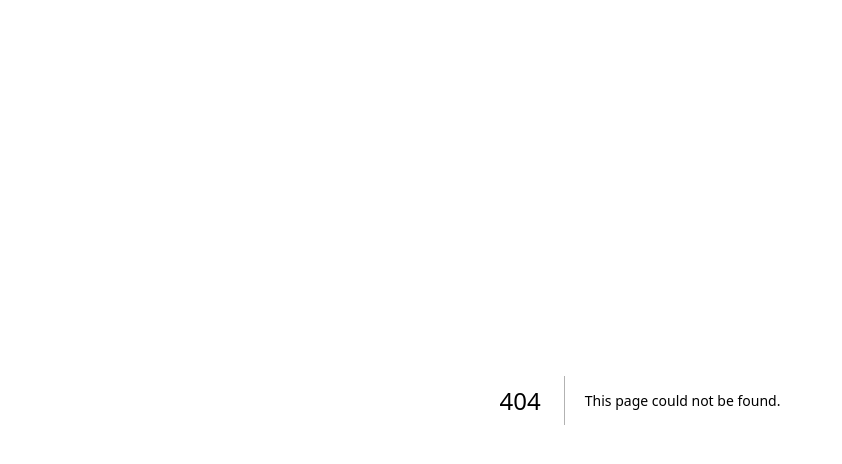
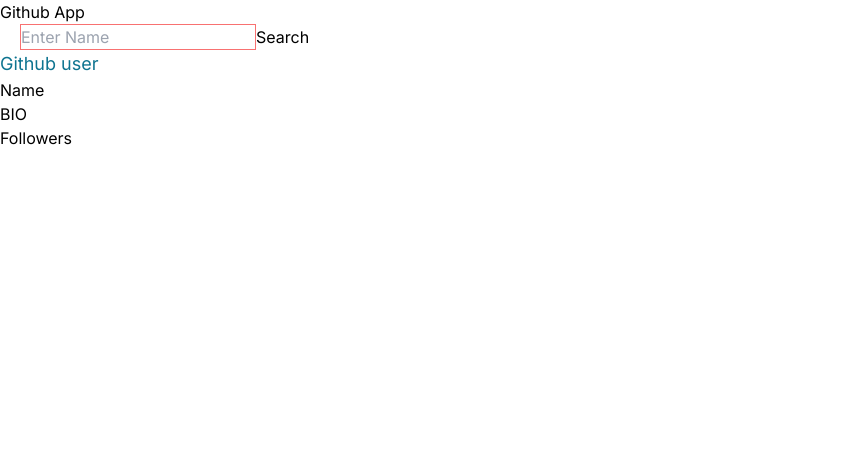
Before and after one commit to kashifjavaid1/Next-js, a Next.js app: page /github in a window 1280 px wide. Before the commit this address had no page. Shown: the top 464 px of the page, without its empty margins (0-842 px from the left). Built offline with nearby package versions, Linux system fonts and the light colour scheme.

Commit message:
prodcuts and github app

```diff
--- /dev/null
+++ b/app/(compoents)/githubapp/githubapp.js
@@ -0,0 +1,61 @@
+"use client"
+
+import { useState } from "react"
+
+export default function Githubapp() {
+    const [username, setUsername] = useState("");
+    const [data, setdata] = useState('');
+    const onclickhandler = async () => {
+        let response = await fetch(`https://api.github.com/users/${username}`);
+        response = await response.json()
+        setdata(response);
+        console.log(response);
+
+    }
+    return (
+        <>
+            <form className="max-w-md mx-auto mt-4">
+                <div>
+                    <h1 className="text-center text-lg py-6">Github App</h1>
+                </div>
+                <label className="block text-gray-700 text-sm font-bold mb-2" htmlFor="name">
+                    Name
+                </label>
+                <input
+                    className="appearance-none border rounded w-full py-2 px-3 text-gray-700 leading-tight focus:outline-none focus:shadow-outline"
+                    id="name"
+                    type="text"
+                    placeholder="Enter Name" onChange={(e) => setUsername(e.target.value)} />
+            </form>
+            <button className="bg-blue-500 hover:bg-blue-700 text-white font-bold py-2 my-3 px-4 rounded focus:outline-none focus:shadow-outline mx-auto flex justify-center" onClick={onclickhandler}>
+                Search
+            </button>
+            <table className="min-w-full bg-white border border-gray-300">
+      <thead>
+        <tr>
+          <th className="py-2 px-4 border-b">Name</th>
+          <th className="py-2 px-4 border-b">Bio</th>
+          <th className="py-2 px-4 border-b">Followers</th>
+          <th className="py-2 px-4 border-b">Image</th>
+        </tr>
+      </thead>
+      <tbody>
+        <tr className="hover:bg-gray-100 transition ease-in-out duration-300">
+          <td className="py-2 text-center px-4 border-b">{data.name}</td>
+          <td className="py-2 text-center px-4 border-b">{data.bio}</td>
+          <td className="py-2 text-center px-4 border-b">{data.followers}</td>
+          <td className="py-2 text-center px-4 border-b">
+            <img
+              src={data.avatar_url}
+              alt=""
+              width={100}
+              className="rounded-2xl"
+            />
+          </td>
+        </tr>
+      </tbody>
+    </table>
+
+        </>
+    )
+}
--- /dev/null
+++ b/app/github/page.js
@@ -0,0 +1,32 @@
+"use client"
+
+import { useState } from "react";
+
+export default function page() {
+    const [name,SetName]=useState('')
+    const [data,setData]=useState('')
+    const onhandler=async ()=>{
+     let response=await fetch(`https://api.github.com/users/${name}`);
+     response=await response.json();
+     setData(response)
+
+    }
+
+  return (
+   <>
+    <h1>Github App</h1>
+   <input type="text"placeholder="Enter Name " className="border border-red-400 ml-5" onChange={(e)=>SetName(e.target.value)} />
+
+   <button onClick={onhandler}>Search</button>
+   <h1 className="text-cyan-700 text-lg">Github user</h1>
+   <label htmlFor="">Name</label>
+   <h1>{data.name}</h1>
+   <label htmlFor="">BIO</label>
+   <h2>{data.bio}</h2>
+   <label htmlFor="">Followers</label>
+   <h2>{data.followers}</h2>
+   <img src={data.avatar_url} alt="" />
+
+   </>
+  )
+}
--- a/app/page.js
+++ b/app/page.js
@@ -6,9 +6,11 @@
     <>
     <Link href={"/condation"}>Condition page</Link>
     <br></br>
+    <Link href={"/github"}>Github</Link>
+    <br></br>
        <Fecth/>
     <br></br>
-  <Form/>
+  {/* <Form/> */}
    {/* <h1 className='text-center py-6'>Home page</h1>
 
    <Header title="First Compoents" sorce="next.svg"/>
--- /dev/null
+++ b/app/prodcuts/page.js
@@ -0,0 +1,40 @@
+"use client"
+
+import { useState } from "react";
+import Githubapp from "../(compoents)/githubapp/githubapp";
+
+export default function page() {
+    const [data,setdata]=useState([])
+    const clickhandler=async ()=>{
+
+     let response=await fetch("https://dummyjson.com/products");
+     response=await response.json();
+     setdata(response.products);
+     console.log(response.products);
+
+    }
+  return (
+ <>
+ <Githubapp/>
+ <br></br>
+ <br></br>
+ <br></br>
+ <br></br>
+ <br></br>
+ <br></br>
+ <h1>Products</h1>
+ <button onClick={clickhandler}>Show prodcut</button>
+ {
+    data?.map((item,index)=>{
+        return (
+            <div key={index}>
+                <h1>id:{item.id}</h1>
+                <h1>Title:{item.title}</h1>
+                <h1>Description:{item.description}</h1>
+            </div>
+        )
+    })
+ }
+ </>
+  )
+}
```
